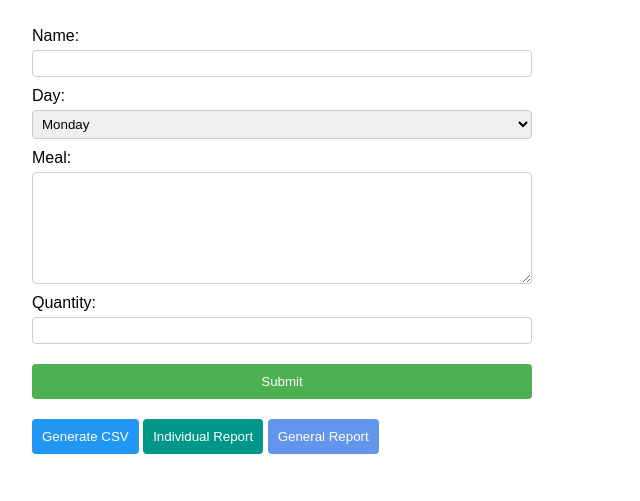
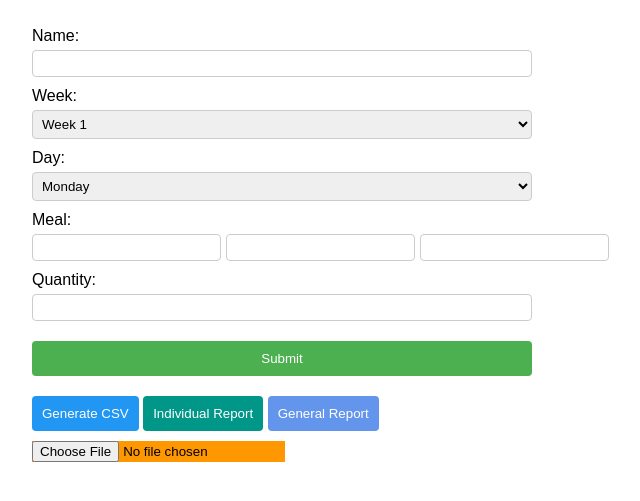
Before and after one commit to anusha-gif/Dietboite-managment, a plain HTML site: page index.html in a window 1280 px wide. Shown: the part 81-582 px from the top of the page, without its empty margins (358-998 px from the left). Drawn offline with Linux system fonts and the light colour scheme.

Commit message:
Update index.html

```diff
--- a/index.html
+++ b/index.html
@@ -39,6 +39,17 @@
 			height: 100px;
 		}
 
+		/* Split the meal input into three smaller boxes */
+		.meal-container {
+			display: flex;
+			justify-content: space-between;
+		}
+
+		.meal-input {
+			flex: 1;
+			margin-right: 5px;
+		}
+
 		button {
 			background-color: #4CAF50;
 			color: white;
@@ -67,6 +78,13 @@
 			background-color: #6495ED;
 			margin-top: 10px;
 		}
+
+		/* Styling for the upload button */
+		.upload-button {
+			background-color: #FF9800;
+			margin-top: 10px;
+		}
+
 	</style>
 </head>
 <body>
@@ -74,6 +92,14 @@
 	<form>
 		<label for="name">Name:</label>
 		<input type="text" id="name" name="name">
+
+		<label for="week">Week:</label>
+		<select id="week" name="week">
+			<option value="week1">Week 1</option>
+			<option value="week2">Week 2</option>
+			<option value="week3">Week 3</option>
+			<option value="week4">Week 4</option>
+		</select>
 
 		<label for="day">Day:</label>
 		<select id="day" name="day">
@@ -87,7 +113,11 @@
 		</select>
 
 		<label for="meal">Meal:</label>
-		<textarea id="meal" name="meal"></textarea>
+		<div class="meal-container">
+			<input type="text" id="meal1" name="meal1" class="meal-input">
+			<input type="text" id="meal2" name="meal2" class="meal-input">
+			<input type="text" id="meal3" name="meal3" class="meal-input">
+		</div>
 
 		<label for="quantity">Quantity:</label>
 		<input type="text" id="quantity" name="quantity">
@@ -98,5 +128,8 @@
 	<button class="generate-csv-button">Generate CSV</button>
 	<button class="individual-button">Individual Report</button>
 	<button class="report-button">General Report</button>
+
+	<!-- Upload button -->
+	<input type="file" class="upload-button" />
 </body>
 </html>
```
